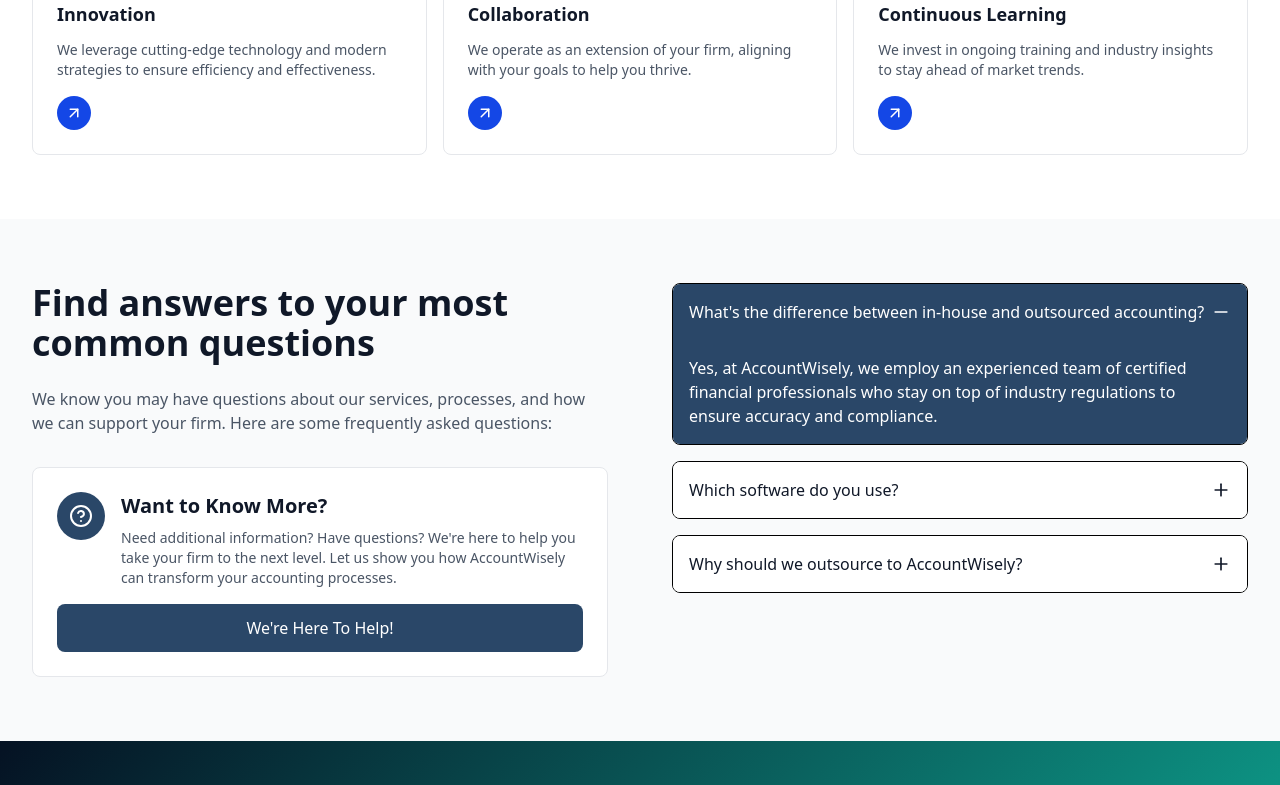
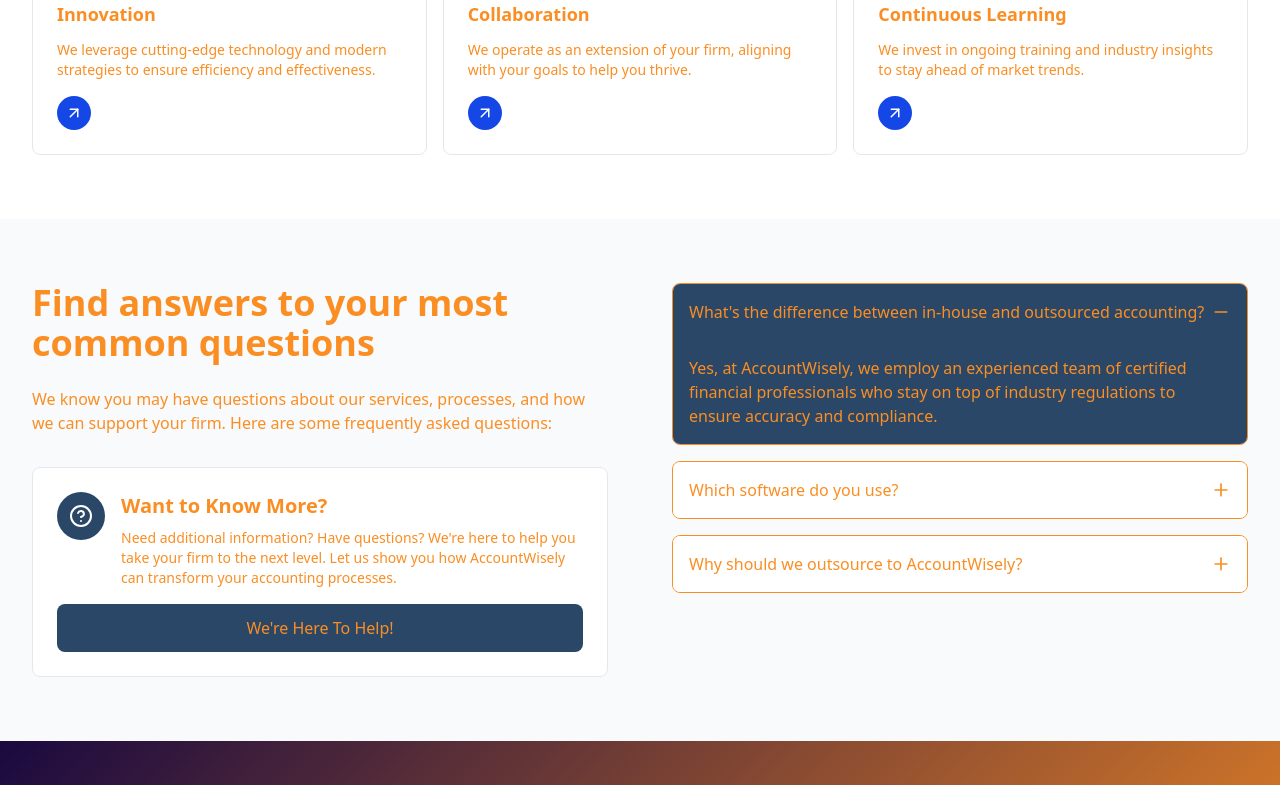
Before and after one commit to SunitMittal/Account_Wisely, a React (Vite) app in the folder frontEnd/: page /about in a window 1280 px wide. Shown: the part 3759-4544 px from the top of the page. Built offline with nearby package versions, Linux system fonts and the light colour scheme.

Commit message:
color changes

```diff
--- a/frontEnd/src/components/Header.jsx
+++ b/frontEnd/src/components/Header.jsx
@@ -44,12 +44,12 @@ const Header = () => {
         </a>
       </div>
 
-      <nav className="bg-white shadow-modern border-b border-neutral-200">
+      <nav className="bg-primary shadow-modern border-b border-secondary/30" style={{ backgroundColor: '#1a0940' }}>
         <div className="mx-auto max-w-7xl px-4 py-3 sm:px-6 sm:py-5 md:px-28">
           {/* desktop view */}
           <div className="hidden items-center justify-between lg:flex">
             <div className="flex-shrink-0">
-              <Link to={"/"} className="text-2xl font-bold text-primary hover:text-secondary transition-colors duration-300 xl:text-4xl">
+              <Link to={"/"} className="text-2xl font-bold text-secondary hover:text-secondary-light transition-colors duration-300 xl:text-4xl">
                 Account Wisely
               </Link>
             </div>
@@ -58,7 +58,7 @@ const Header = () => {
                 to={"/"}
                 className={`text-lg font-bold transition-colors duration-300 xl:text-medium ${isActive("/")
                   ? "text-secondary underline underline-offset-8"
-                  : "text-neutral-600 hover:text-primary"
+                  : "text-secondary hover:text-secondary-light"
                   }`}
               >
                 Home
@@ -67,7 +67,7 @@ const Header = () => {
                 to={"/about"}
                 className={`text-lg font-bold transition-colors duration-300 xl:text-medium ${isActive("/about")
                   ? "text-secondary underline underline-offset-8"
-                  : "text-neutral-600 hover:text-primary"
+                  : "text-secondary hover:text-secondary-light"
                   }`}
               >
                 About Us
@@ -76,7 +76,7 @@ const Header = () => {
                 <button
                   className={`text-lg flex items-center font-bold transition-colors duration-300 xl:text-medium ${isActive("/services")
                     ? "text-secondary underline underline-offset-8"
-                    : "text-neutral-600 hover:text-primary"
+                    : "text-secondary hover:text-secondary-light"
                     }`}
                 >
                   Services
@@ -133,7 +133,7 @@ const Header = () => {
                 to={"/career"}
                 className={`text-lg font-bold transition-colors duration-300 xl:text-medium ${isActive("/career")
                   ? "text-secondary underline underline-offset-8"
-                  : "text-neutral-600 hover:text-primary"
+                  : "text-secondary hover:text-secondary-light"
                   }`}
               >
                 Career
@@ -142,7 +142,7 @@ const Header = () => {
                 to={"/contact"}
                 className={`text-lg font-bold transition-colors duration-300 xl:text-medium ${isActive("/contact")
                   ? "text-secondary underline underline-offset-8"
-                  : "text-neutral-600 hover:text-primary"
+                  : "text-secondary hover:text-secondary-light"
                   }`}
               >
                 Contact Us
@@ -152,13 +152,13 @@ const Header = () => {
 
           {/* mobile view */}
           <div className="flex items-center justify-between lg:hidden">
-            <Link to={"/"} className="text-2xl font-bold text-[#2a4768] sm:text-3xl md:text-4xl">
+            <Link to={"/"} className="text-2xl font-bold text-secondary sm:text-3xl md:text-4xl">
               Account Wisely
             </Link>
             <div className="flex items-center">
               <button
                 onClick={toggleMenu}
-                className="rounded-md bg-white p-2 text-[#2a4768] hover:bg-gray-200 focus:outline-none"
+                className="rounded-md bg-secondary/20 p-2 text-secondary hover:bg-secondary/30 focus:outline-none border border-secondary/30"
               >
                 <svg
                   xmlns="http://www.w3.org/2000/svg"
@@ -180,7 +180,7 @@ const Header = () => {
 
           {/* mobile menu dropdown - slide in from right */}
           <div
-            className={`fixed top-0 right-0 z-50 h-full w-full transform bg-[#2a4768] transition-transform duration-300 ease-in-out ${isMenuOpen ? "translate-x-0" : "translate-x-full"
+            className={`fixed top-0 right-0 z-50 h-full w-full transform bg-primary transition-transform duration-300 ease-in-out ${isMenuOpen ? "translate-x-0" : "translate-x-full"
               }`}
           >
             <div className="flex items-center justify-between p-4">
@@ -189,7 +189,7 @@ const Header = () => {
               </h1>
               <button
                 onClick={closeMenu}
-                className="w-8 rounded-lg bg-white p-2 font-bold text-[#2a4768] sm:w-10"
+                className="w-8 rounded-lg bg-secondary/20 p-2 font-bold text-secondary sm:w-10 border border-secondary/30"
               >
                 X
               </button>
@@ -198,7 +198,7 @@ const Header = () => {
               <Link
                 onClick={closeMenu}
                 to={"/"}
-                className={`block border-b border-[#3a5a7d] px-3 py-4 text-white ${isActive("/") ? "font-bold" : ""
+                className={`block border-b border-primary-light px-3 py-4 text-white ${isActive("/") ? "font-bold" : ""
                   }`}
               >
                 Home
@@ -206,7 +206,7 @@ const Header = () => {
               <Link
                 onClick={closeMenu}
                 to={"/about"}
-                className={`block border-b border-[#3a5a7d] px-3 py-4 text-white ${isActive("/about") ? "font-bold" : ""
+                className={`block border-b border-primary-light px-3 py-4 text-white ${isActive("/about") ? "font-bold" : ""
                   }`}
               >
                 About Us
@@ -214,7 +214,7 @@ const Header = () => {
               <div>
                 <button
                   onClick={toggleServicesMenu}
-                  className={`flex w-full items-center justify-between border-b border-[#3a5a7d] px-3 py-4 text-white ${isActive("/services") ? "font-bold" : ""
+                  className={`flex w-full items-center justify-between border-b border-primary-light px-3 py-4 text-white ${isActive("/services") ? "font-bold" : ""
                     }`}
                 >
                   Services
@@ -235,7 +235,7 @@ const Header = () => {
                   </svg>
                 </button>
                 {isServicesOpen && (
-                  <div className="flex flex-col space-y-3 bg-[#375b82] px-6 py-2">
+                  <div className="flex flex-col space-y-3 bg-primary-light px-6 py-2">
                     <Link
                       onClick={closeMenu}
                       to={"/services/accounting"}
@@ -284,7 +284,7 @@ const Header = () => {
               <Link
                 onClick={closeMenu}
                 to={"/career"}
-                className={`block border-b border-[#3a5a7d] px-3 py-4 text-white ${isActive("/career") ? "font-bold" : ""
+                className={`block border-b border-primary-light px-3 py-4 text-white ${isActive("/career") ? "font-bold" : ""
                   }`}
               >
                 Career
@@ -292,7 +292,7 @@ const Header = () => {
               <Link
                 onClick={closeMenu}
                 to={"/contact"}
-                className={`block border-b border-[#3a5a7d] px-3 py-4 text-white ${isActive("/contact") ? "font-bold" : ""
+                className={`block border-b border-primary-light px-3 py-4 text-white ${isActive("/contact") ? "font-bold" : ""
                   }`}
               >
                 Contact Us
--- a/frontEnd/src/components/Layout.jsx
+++ b/frontEnd/src/components/Layout.jsx
@@ -6,7 +6,7 @@ import ScrollToTop from "../ScrollToTop";
 
 const Layout = () => {
   return (
-    <div className="flex flex-col min-h-screen bg-gray-100">
+    <div className="flex flex-col min-h-screen" style={{ backgroundColor: '#1a0940', color: '#fa8e23' }}>
       <ScrollToTop />
       <Header />
       <main className="flex-grow">
--- a/frontEnd/src/components/sections/CompanyOverviewSection.jsx
+++ b/frontEnd/src/components/sections/CompanyOverviewSection.jsx
@@ -14,7 +14,7 @@ const CompanyOverviewSection = () => {
     <section id="about" aria-labelledby="about-heading" className="py-12 sm:py-16 md:py-20">
       <div className="container mx-auto px-4 md:px-6">
         <div className="mb-4 text-center">
-          <span className="text-lg font-semibold tracking-wider text-teal-600 uppercase sm:text-lg">
+          <span className="text-xs font-medium tracking-wider text-secondary uppercase sm:text-sm">
             Company Overview
           </span>
         </div>
@@ -24,7 +24,7 @@ const CompanyOverviewSection = () => {
           className="mb-6 text-center text-2xl font-bold sm:text-3xl md:text-4xl"
         >
           Efficiency, Accuracy, and Trust Define
-          <span className="text-navy-800 block">AccountWisely</span>
+          <span className="text-primary block">AccountWisely</span>
         </h2>
 
         <div className="mx-auto mb-8 max-w-3xl text-center sm:mb-12">
--- a/frontEnd/src/components/sections/ServicesCard.jsx
+++ b/frontEnd/src/components/sections/ServicesCard.jsx
@@ -31,9 +31,9 @@ const ServicesCard = ({ title, content, icon, path, color = "default" }) => {
             onClick={handleClick}
             className={`${
               color === "default"
-                ? "bg-navy-100 text-navy-600"
+                ? "bg-primary-light text-primary"
                 : "bg-white/20 text-white"
-            } hover:text-navy-600 rounded-full bg-[#2a4768] p-2 text-white transition-all duration-300 group-hover:-rotate-45 group-hover:bg-white group-hover:text-black hover:cursor-pointer sm:p-3`}
+            } hover:text-primary rounded-full bg-primary p-2 text-white transition-all duration-300 group-hover:-rotate-45 group-hover:bg-white group-hover:text-black hover:cursor-pointer sm:p-3`}
           >
             {color === "default" ? (
               <ArrowRight size={16} className="sm:h-5 sm:w-5" />
--- a/frontEnd/src/components/sections/ServicesSection.jsx
+++ b/frontEnd/src/components/sections/ServicesSection.jsx
@@ -60,8 +60,8 @@ const ServicesSection = () => {
     <Container2>
       <div>
         <div className="md:sticky md:top-8 text-sm font-semibold tracking-wider text-gray-600">
-          <p className="text-lg font-semibold sm:text-lg">Services</p>
-          <h2 className="mt-2 text-2xl font-bold text-[#2a4768] sm:text-3xl md:max-w-56 md:text-4xl lg:text-5xl">
+          <p className="text-xs sm:text-sm">Services</p>
+          <h2 className="mt-2 text-2xl font-bold text-primary sm:text-3xl md:max-w-56 md:text-4xl lg:text-5xl">
             Outsourced Accounting
           </h2>
           <h2 className="text-2xl font-bold text-gray-900 sm:text-3xl md:text-4xl lg:text-5xl">
@@ -88,7 +88,7 @@ const ServicesSection = () => {
             className="water-fill-card relative overflow-hidden rounded-lg border bg-white transition-all duration-300"
           >
             {/* Water fill overlay */}
-            <div className="water-fill absolute right-0 bottom-0 left-0 z-0 h-0 bg-gradient-to-t from-[#7ab3bd] to-[#2a4768] transition-all duration-700 ease-out"></div>
+            <div className="water-fill absolute right-0 bottom-0 left-0 z-0 h-0 bg-gradient-to-t from-secondary-light to-primary transition-all duration-700 ease-out"></div>
 
             {/* Card content above the water */}
             <div className="relative z-10">
--- a/frontEnd/src/components/ui/Button.jsx
+++ b/frontEnd/src/components/ui/Button.jsx
@@ -12,10 +12,10 @@ const Button = ({
     "inline-flex items-center justify-center rounded-md font-medium transition-colors focus:outline-none focus:ring-2 focus:ring-offset-2";
 
   const variantStyles = {
-    primary: "bg-teal-600 text-white hover:bg-teal-700 focus:ring-teal-500",
-    secondary: "bg-navy-800 text-white hover:bg-navy-900 focus:ring-navy-500",
+    primary: "bg-secondary text-white hover:bg-secondary-dark focus:ring-secondary",
+    secondary: "bg-primary text-white hover:bg-primary-dark focus:ring-primary",
     outline:
-      "border border-navy-300 text-navy-700 hover:bg-navy-50 focus:ring-navy-500",
+      "border border-primary-light text-primary hover:bg-primary-light focus:ring-primary",
   };
 
   const sizeStyles = {
--- a/frontEnd/src/components/ui/StatCard.jsx
+++ b/frontEnd/src/components/ui/StatCard.jsx
@@ -3,10 +3,10 @@ import React from "react";
 const StatCard = ({ value, label }) => {
   return (
     <div
-      className="rounded-xl bg-blue-50 p-4 transition-all duration-300 hover:shadow-md sm:p-6"
+      className="rounded-xl bg-primary-light p-4 transition-all duration-300 hover:shadow-md sm:p-6"
       data-aos="fade-up"
     >
-      <h3 className="text-[#2a4768] mb-2 text-2xl font-bold sm:text-3xl md:text-4xl">
+      <h3 className="text-primary mb-2 text-2xl font-bold sm:text-3xl md:text-4xl">
         {value}
       </h3>
       <p className="text-xs text-gray-600 sm:text-sm">{label}</p>
--- a/frontEnd/src/index.css
+++ b/frontEnd/src/index.css
@@ -1,33 +1,60 @@
 @import "tailwindcss";
 
+/* Global Styles - Dark Purple Background Theme */
+/* * {
+    margin: 0;
+    padding: 0;
+    box-sizing: border-box;
+} */
+
+html {
+    background-color: #1a0940;
+    color: #fa8e23;
+}
+
+body {
+    background-color: #1a0940;
+    color: #fa8e23;
+    /* min-height: 100vh; */
+}
+
+/* Default text color */
+p, span, div, li, td, th {
+    color: #fa8e23;
+}
+
+/* Headings - Orange color */
+h1, h2, h3, h4, h5, h6 {
+    color: #fa8e23;
+}
 
 :root {
-    /* Primary Colors - richer professional navy */
-    --primary-navy: #081a2b;
-    --primary-navy-light: #123a59;
-    --primary-navy-dark: #051223;
+    /* Primary Colors - dark purple background */
+    --primary-navy: #1a0940;
+    --primary-navy-light: #2a1a60;
+    --primary-navy-dark: #0f0520;
 
-    /* Secondary Colors - modern teal/green accent */
-    --secondary-teal: #0fb39b;
-    --secondary-teal-light: #3fe3c0;
-    --secondary-teal-dark: #0b8f78;
+    /* Secondary Colors - orange foreground */
+    --secondary-teal: #fa8e23;
+    --secondary-teal-light: #ffb366;
+    --secondary-teal-dark: #d97706;
 
-    /* Accent Colors - warm gold for CTAs */
-    --accent-gold: #ffb020;
-    --accent-gold-light: #ffd07a;
-    --accent-gold-dark: #d99200;
+    /* Accent Colors - complementary orange shades */
+    --accent-gold: #fa8e23;
+    --accent-gold-light: #ffb366;
+    --accent-gold-dark: #d97706;
 
-    /* Neutral Colors */
-    --neutral-50: #f8fafc;
-    --neutral-100: #f1f5f9;
-    --neutral-200: #e2e8f0;
-    --neutral-300: #cbd5e1;
-    --neutral-400: #94a3b8;
-    --neutral-500: #64748b;
-    --neutral-600: #475569;
-    --neutral-700: #334155;
-    --neutral-800: #1e293b;
-    --neutral-900: #0f172a;
+    /* Neutral Colors - adjusted for dark theme */
+    --neutral-50: #2a1a60;
+    --neutral-100: #1a0940;
+    --neutral-200: #2a1a60;
+    --neutral-300: #3a2a70;
+    --neutral-400: #4a3a80;
+    --neutral-500: #5a4a90;
+    --neutral-600: #6a5aa0;
+    --neutral-700: #7a6ab0;
+    --neutral-800: #8a7ac0;
+    --neutral-900: #9a8ad0;
 
     /* Status Colors */
     --success: #10b981;
@@ -36,17 +63,19 @@
     --info: #3b82f6;
 
     /* Gradients */
-    --gradient-primary: linear-gradient(135deg, #051223 0%, #0fb39b 100%);
-    --gradient-secondary: linear-gradient(135deg, #0fb39b 0%, #3fe3c0 100%);
-    --gradient-accent: linear-gradient(135deg, #ffb020 0%, #ffd07a 100%);
-    --gradient-hero: linear-gradient(135deg, #051223 0%, #123a59 50%, #0fb39b 100%);
+    --gradient-primary: linear-gradient(135deg, #1a0940 0%, #fa8e23 100%);
+    --gradient-secondary: linear-gradient(135deg, #fa8e23 0%, #ffb366 100%);
+    --gradient-accent: linear-gradient(135deg, #fa8e23 0%, #ffb366 100%);
+    --gradient-hero: linear-gradient(135deg, #0f0520 0%, #2a1a60 50%, #fa8e23 100%);
+    --gradient-animation: linear-gradient(135deg, #fa8e23 0%, #ffb366 50%, #fa8e23 100%);
 
-    /* Shadows - slightly cooler/darker for depth */
-    --shadow-sm: 0 1px 2px 0 rgba(3, 12, 25, 0.06);
-    --shadow-md: 0 6px 12px -4px rgba(3, 12, 25, 0.12), 0 2px 4px -2px rgba(3, 12, 25, 0.08);
-    --shadow-lg: 0 12px 24px -6px rgba(3, 12, 25, 0.16), 0 6px 12px -8px rgba(3, 12, 25, 0.10);
-    --shadow-xl: 0 24px 48px -12px rgba(3, 12, 25, 0.20), 0 12px 24px -16px rgba(3, 12, 25, 0.12);
-    --shadow-2xl: 0 32px 64px -24px rgba(3, 12, 25, 0.28);
+    /* Shadows - updated for dark purple theme with orange glow */
+    --shadow-sm: 0 1px 2px 0 rgba(250, 142, 35, 0.1);
+    --shadow-md: 0 6px 12px -4px rgba(250, 142, 35, 0.15), 0 2px 4px -2px rgba(250, 142, 35, 0.1);
+    --shadow-lg: 0 12px 24px -6px rgba(250, 142, 35, 0.2), 0 6px 12px -8px rgba(250, 142, 35, 0.15);
+    --shadow-xl: 0 24px 48px -12px rgba(250, 142, 35, 0.25), 0 12px 24px -16px rgba(250, 142, 35, 0.2);
+    --shadow-2xl: 0 32px 64px -24px rgba(250, 142, 35, 0.3);
+    --shadow-glow: 0 0 20px rgba(250, 142, 35, 0.3), 0 0 40px rgba(250, 142, 35, 0.2);
 }
 
 /* Utility Classes for New Theme */
@@ -188,37 +217,46 @@
 
 /* Modern Card Styles */
 .card-modern {
-    background: white;
+    background: rgba(42, 26, 96, 0.5);
     border-radius: 1rem;
     box-shadow: var(--shadow-md);
     transition: all 0.3s ease;
+    border: 1px solid rgba(250, 142, 35, 0.2);
+    color: #fa8e23;
 }
 
 .card-modern:hover {
     transform: translateY(-4px);
-    box-shadow: var(--shadow-xl);
+    box-shadow: var(--shadow-glow);
+    border-color: rgba(250, 142, 35, 0.4);
 }
 
 /* Modern Input Styles */
 .input-modern {
-    border: 2px solid var(--neutral-200);
+    border: 2px solid rgba(250, 142, 35, 0.3);
     border-radius: 0.5rem;
     padding: 0.75rem 1rem;
     transition: all 0.3s ease;
-    background: var(--neutral-50);
+    background: rgba(42, 26, 96, 0.5);
+    color: #fa8e23;
 }
 
 .input-modern:focus {
     border-color: var(--secondary-teal);
-    box-shadow: 0 0 0 3px rgb(13 148 136 / 0.1);
-    background: white;
+    box-shadow: 0 0 0 3px rgba(250, 142, 35, 0.2);
+    background: rgba(42, 26, 96, 0.7);
+    outline: none;
+}
+
+.input-modern::placeholder {
+    color: rgba(250, 142, 35, 0.6);
 }
 
 /* Glass Effect */
 .glass-effect {
-    background: rgba(255, 255, 255, 0.1);
+    background: rgba(250, 142, 35, 0.1);
     backdrop-filter: blur(10px);
-    border: 1px solid rgba(255, 255, 255, 0.2);
+    border: 1px solid rgba(250, 142, 35, 0.2);
 }
 
 /* Animations */
@@ -234,8 +272,67 @@
     }
 }
 
+@keyframes glow {
+    0%, 100% {
+        box-shadow: 0 0 10px rgba(250, 142, 35, 0.3), 0 0 20px rgba(250, 142, 35, 0.2);
+    }
+    50% {
+        box-shadow: 0 0 20px rgba(250, 142, 35, 0.5), 0 0 40px rgba(250, 142, 35, 0.3);
+    }
+}
+
+@keyframes pulse {
+    0%, 100% {
+        opacity: 1;
+    }
+    50% {
+        opacity: 0.7;
+    }
+}
+
+@keyframes slideIn {
+    from {
+        opacity: 0;
+        transform: translateX(-30px);
+    }
+    to {
+        opacity: 1;
+        transform: translateX(0);
+    }
+}
+
+@keyframes gradient-shift {
+    0% {
+        background-position: 0% 50%;
+    }
+    50% {
+        background-position: 100% 50%;
+    }
+    100% {
+        background-position: 0% 50%;
+    }
+}
+
 .animate-fade-in-up {
     animation: fadeInUp 0.6s ease-out;
+}
+
+.animate-glow {
+    animation: glow 2s ease-in-out infinite;
+}
+
+.animate-pulse-slow {
+    animation: pulse 3s ease-in-out infinite;
+}
+
+.animate-slide-in {
+    animation: slideIn 0.6s ease-out;
+}
+
+.animate-gradient {
+    background: var(--gradient-animation);
+    background-size: 200% 200%;
+    animation: gradient-shift 3s ease infinite;
 }
 
 .text-display {
@@ -243,6 +340,7 @@
     font-weight: 800;
     line-height: 1.1;
     letter-spacing: -0.02em;
+    color: #fa8e23;
 }
 
 .text-heading {
@@ -250,12 +348,51 @@
     font-weight: 700;
     line-height: 1.2;
     letter-spacing: -0.01em;
+    color: #fa8e23;
 }
 
 .text-subheading {
     font-size: 1.5rem;
     font-weight: 600;
     line-height: 1.3;
+    color: #fa8e23;
+}
+
+/* Section background utilities */
+.section-bg {
+    background-color: #1a0940;
+}
+
+.section-bg-alt {
+    background-color: rgba(42, 26, 96, 0.5);
+}
+
+/* Link colors */
+a {
+    color: #fa8e23;
+    transition: color 0.3s ease;
+}
+
+a:hover {
+    color: #ffb366;
+}
+
+/* Scrollbar styling for theme */
+::-webkit-scrollbar {
+    width: 10px;
+}
+
+::-webkit-scrollbar-track {
+    background: #1a0940;
+}
+
+::-webkit-scrollbar-thumb {
+    background: #fa8e23;
+    border-radius: 5px;
+}
+
+::-webkit-scrollbar-thumb:hover {
+    background: #ffb366;
 }
 
 @media (max-width: 768px) {
```
Also changed, not shown: frontEnd/src/components/ui/ServiceCard.jsx (+7 -7 lines), frontEnd/src/pages/Home.jsx (+5 -5 lines), 1 other file (tests, documents, lock files or other folders).
